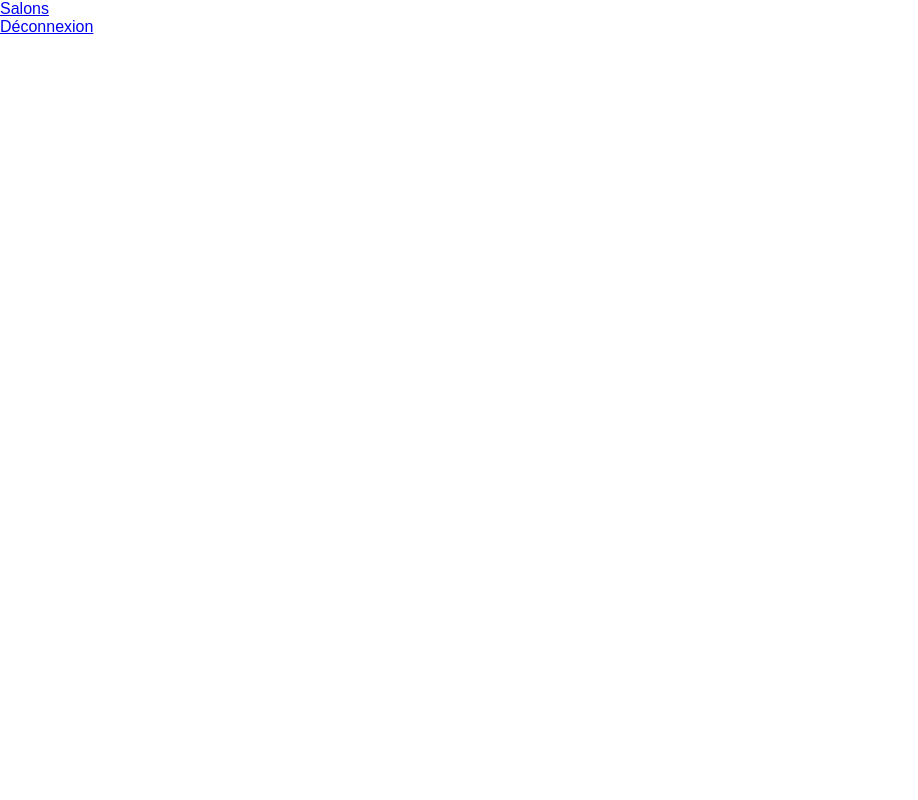
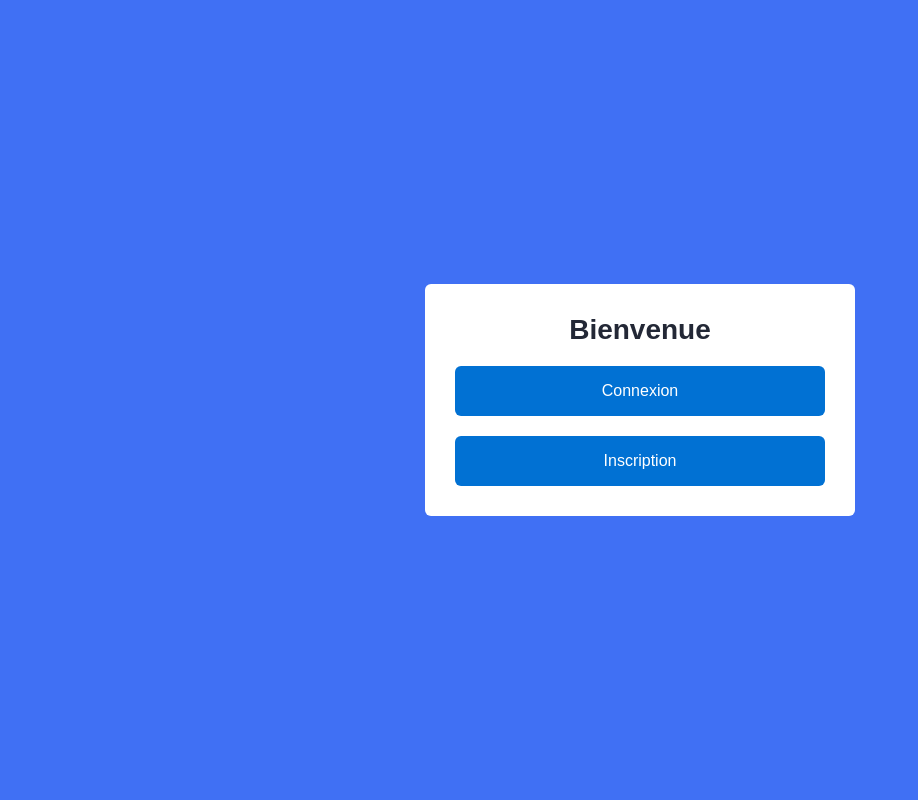
Before and after one commit to AmeenTocai/Chat, a Django app: page / in a window 1280 px wide. Before the commit the part shown is almost empty. Shown: the whole page, without its empty margins (0-918 px from the left). Run offline with Django 4.2, Linux system fonts and the light colour scheme; a user stored in the database is signed in.

Commit message:
updated index.html for already connected users

```diff
--- a/webchat/core/templates/core/index.html
+++ b/webchat/core/templates/core/index.html
@@ -91,17 +91,6 @@
     </head>
     <body>
         {% if request.user.is_authenticated %}
-            <nav>
-                <div>
-                    <a href="/rooms/">Salons</a>
-                </div>
-            </nav>
-            <nav>
-                <div>
-                    <a href="/logout/">Déconnexion</a>
-                </div>
-            </nav>
-        {% else %}
             <section class="container forms">
                 <div class="form signup">
                     <div class="form-content">
@@ -115,6 +104,21 @@
                     </div>
                 </div>
             </section>
+        {% else %}
+            <section class="container forms">
+                <div class="form signup">
+                    <div class="form-content">
+                        <p style="align-items:center;">{% load static %} <img src="{% static "core/image.png" %}" alt="logo" height="191px" /></p>
+                        <header>Bienvenue</header>
+                        <div class="field button-field">
+                            <a href="/login/"><button>Connexion</button></a>
+                        </div>
+                        <div class="field button-field">
+                            <a href="/signup/"><button>Inscription</button></a>
+                        </div>
+                    </div>
+                </div>
+            </section>
         {% endif %}
     </body>
 </html>
```
